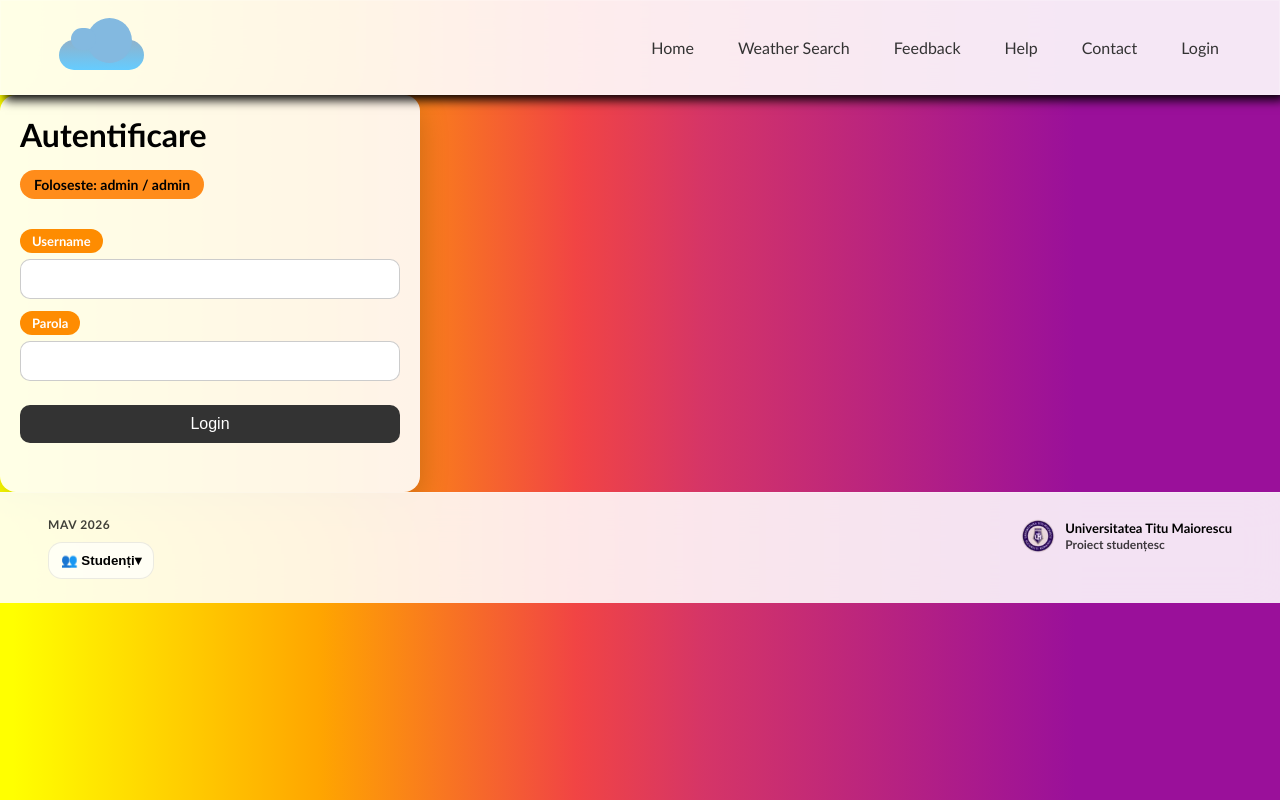
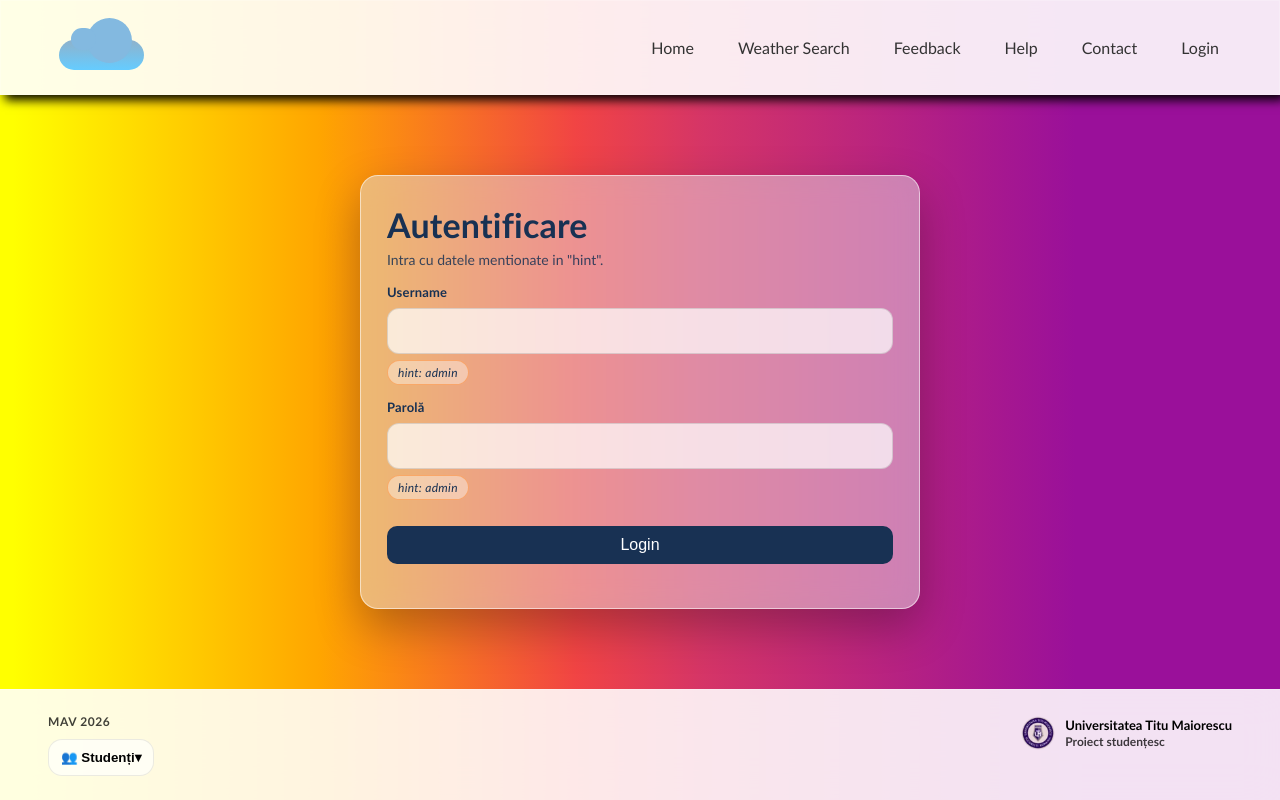
Before and after one commit to flwnxt/android-weather-app, a website: page app/pages/login/index.html in a window 1280 px wide. Drawn offline with Linux system fonts and the light colour scheme.

Commit message:
implemented UI for login page

```diff
--- a/app/pages/home/home.css
+++ b/app/pages/home/home.css
@@ -134,6 +134,7 @@
 .home,
 .home h1,
 .home p,
-.home-text {
+.home-text,
+.home-card {
   color: var(--home-primary);
 }
--- a/app/pages/login/index.html
+++ b/app/pages/login/index.html
@@ -1,5 +1,6 @@
 <!DOCTYPE html>
 <html lang="en">
+
 <head>
   <meta charset="UTF-8">
   <meta name="viewport" content="width=device-width, initial-scale=1.0">
@@ -9,30 +10,36 @@
   <link rel="stylesheet" href="../../shared/css/navbar.css">
   <link rel="stylesheet" href="../../shared/css/footer.css">
 </head>
+
 <body>
+  <div class="app-layout">
     <!-- Inserare navbar -->
     <div id="navbar-container"></div>
 
-    <main class="card">
-    <h1>Autentificare</h1>
-    <p>
-        <span class="badge info">Foloseste: admin / admin</span>
-    </p>
+    <main class="login app-content">
+      <section class="login-shell">
+        <header class="login-header">
+          <h1 class="login-title">Autentificare</h1>
+          <p class="login-subtitle">Intra cu datele mentionate in "hint".</p>
+        </header>
 
-    <form id="loginForm" novalidate>
-      <label>
-        <span class="badge secondary">Username</span>
+        <form id="loginForm" class="login-form" novalidate>
+          <label class="field">
+            <span class="field-label">Username</span>
             <input id="username" type="text" autocomplete="username" required />
+            <small class="badge-hint">hint: admin</small>
           </label>
 
-      <label>
-        <span class="badge secondary">Parola</span>
+          <label class="field">
+            <span class="field-label">Parolă</span>
             <input id="password" type="password" autocomplete="current-password" required />
+            <small class="badge-hint">hint: admin</small>
           </label>
 
           <button class="formButton" type="submit">Login</button>
           <p id="error" class="error" aria-live="polite"></p>
         </form>
+      </section>
     </main>
 
     <div id="footer-container"></div>
@@ -40,5 +47,7 @@
     <script src="../../shared/js/navbar.js"></script>
     <script src="./login.js"></script>
     <script src="../../shared/js/footer.js"></script>
+  </div>
 </body>
+
 </html>
--- /dev/null
+++ b/app/pages/login/login.css
@@ -0,0 +1,135 @@
+/* Stilizare login.css */
+
+/* Centrare container */
+main.login.app-content {
+  display: grid;
+  place-items: center;
+  padding: clamp(24px, 6vh, 48px) 16px;
+}
+
+.login-shell {
+  padding: 28px 26px;
+  width: min(560px, 100%);
+  box-sizing: border-box;
+}
+
+/* Stilizare titluri */
+.login-header {
+  margin-bottom: 16px;
+}
+
+.login-title {
+  margin: 0 0 6px;
+  font-size: 34px;
+  letter-spacing: 0.2px;
+}
+
+.login-subtitle {
+  margin: 0;
+  opacity: 0.85;
+  font-size: 14px;
+}
+
+/* Asezarea elementelor in interiorul formularului */
+.login-form {
+  display: grid;
+  gap: 14px;
+}
+
+.field {
+  display: grid;
+  gap: 8px;
+}
+
+.field-label {
+  font-weight: 700;
+  font-size: 13px;
+  letter-spacing: 0.2px;
+}
+
+/* Modificarea inputurilor */
+.login-form input {
+  width: 100%;
+  height: 46px;
+  padding: 10px 12px;
+
+  border-radius: 12px;
+  border: 1px solid rgba(0, 0, 0, 0.12);
+
+  background: rgba(255, 255, 255, 0.72);
+  outline: none;
+
+  font-size: 15px;
+}
+
+.login-form input:focus {
+  border-color: rgba(241, 68, 68, 0.55);
+  box-shadow: 0 0 0 3px rgba(241, 68, 68, 0.16);
+}
+
+/* Stilizare hint-uri admin | admin */
+.badge-hint {
+  display: inline-block;
+  width: fit-content;
+
+  padding: 4px 10px;
+  border-radius: 999px;
+
+  font-size: 12px;
+  font-style: italic;
+  font-weight: 400;
+  letter-spacing: 0.3px;
+
+  color: #183153;
+  border: 1px solid rgba(255, 122, 24, 0.45);
+  background: rgba(255, 255, 255, 0.38);
+
+  margin-top: -2px;
+}
+
+
+
+/* Stilizare buton CTA */
+.formButton {
+  width: 100%;
+  margin-top: 12px;
+  padding: 10px 12px;
+  border: 0;
+  border-radius: 10px;
+  font-size: 16px;
+  cursor: pointer;
+
+  background-color: #183153;
+  color: white;
+
+  transition: background-color 0.25s ease, transform 0.15s ease;
+}
+
+.formButton:hover {
+  background-color: #fe8c01;
+  transform: translateY(-1px);
+}
+
+button:active {
+  transform: translateY(0);
+}
+
+/* Stilizare eroare */
+.error {
+  margin: 2px 0 0;
+  font-size: 13px;
+  font-weight: 700;
+  color: #b00020;
+}
+
+@media (max-width: 720px) {
+  .login-shell {
+    padding: 22px 18px;
+    border-radius: 16px;
+    width: 100%;
+  }
+
+  .login-title {
+    font-size: 30px;
+  }
+}
--- a/app/shared/css/global.css
+++ b/app/shared/css/global.css
@@ -1,92 +1,6 @@
 /* Main CSS file */
 
 /* * *  General Styling for forms * * */
-
-.card {
-  width: min(420px, 92vw);
-  background: rgba(255,255,255,0.9);
-  border-radius: 16px;
-  padding: 20px;
-  box-shadow: 0 10px 30px rgba(0,0,0,0.2);
-}
-
-.card h1 { margin: 0 0 8px; }
-
-.badge {
-  display: inline-flex;
-  align-items: center;
-  width: fit-content;
-  max-width: max-content;
-
-  background-color: #fe8c01;
-  color: #fff;
-  padding: 4px 12px;
-  border-radius: 999px;
-
-  font-size: 13px;
-  font-weight: 600;
-}
-
-.badge.info {
-  font-size: 14px;
-  padding: 6px 14px;
-  margin-bottom: 14px;
-
-  background-color: #ff8c1a;
-  color: #000000;
-}
-
-label { display: grid; gap: 6px; margin: 12px 0; }
-input {
-  padding: 10px 12px;
-  border-radius: 10px;
-  border: 1px solid rgba(0,0,0,0.2);
-  font-size: 16px;
-}
-
-.formButton {
-  width: 100%;
-  margin-top: 12px;
-  padding: 10px 12px;
-  border: 0;
-  border-radius: 10px;
-  font-size: 16px;
-  cursor: pointer;
-
-  background-color: #333;
-  color: white;
-
-  transition: background-color 0.25s ease, transform 0.15s ease;
-}
-
-.formButton:hover {
-  background-color: #fe8c01;
-  transform: translateY(-1px);
-}
-
-button:active {
-  transform: translateY(0);
-}
-
-.error {
-  margin: 10px 0 0;
-  color: #b00020;
-  min-height: 1.2em;
-}
-
-textarea {
-  padding: 10px 12px;
-  border-radius: 10px;
-  border: 1px solid rgba(0,0,0,0.2);
-  font-size: 16px;
-  resize: vertical;
-}
-
-input,
-textarea {
-  width: 100%;
-  box-sizing: border-box;
-}
 
 /* mesaj status cu animatie pentru formulare */
 #status {
@@ -96,7 +10,7 @@ textarea {
 
 #status.fade-out {
   opacity: 0;
-}
+} */
 
 /*********************************/
 /* * * General root styles * *  */
@@ -112,7 +26,6 @@ textarea {
 body {
   margin: 0;
   padding: 0;
-  /* display: flex; */
   justify-content: center;
   align-items: center;
   flex-direction: column;
@@ -140,7 +53,7 @@ html {
 }
 
 /* *** Varianta mai inchisa *** */
-/* Design general GRI mat pentru card-uri din pagini */
+
 /* .home-shell,
 .contact-shell {
   background: rgba(220, 220, 220, 0.65);
@@ -156,9 +69,10 @@ html {
   color: #183153;
 } */
 
-
+/* Design general GRI mat pentru toate card-urile din pagini */
 .home-shell,
-.contact-shell {
+.contact-shell,
+.login-shell {
   background: rgba(220, 220, 220, 0.52);
 
   backdrop-filter: blur(14px) saturate(110%);
```
Lines whose indentation alone changed are shown as unchanged.
